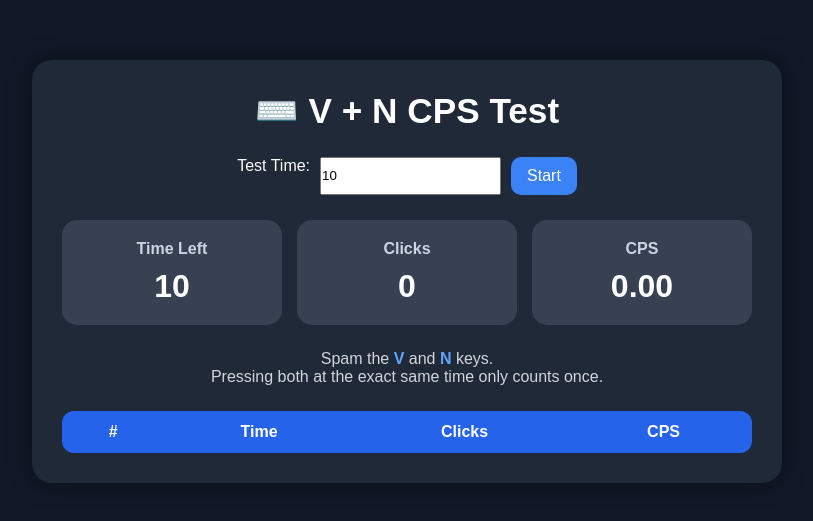
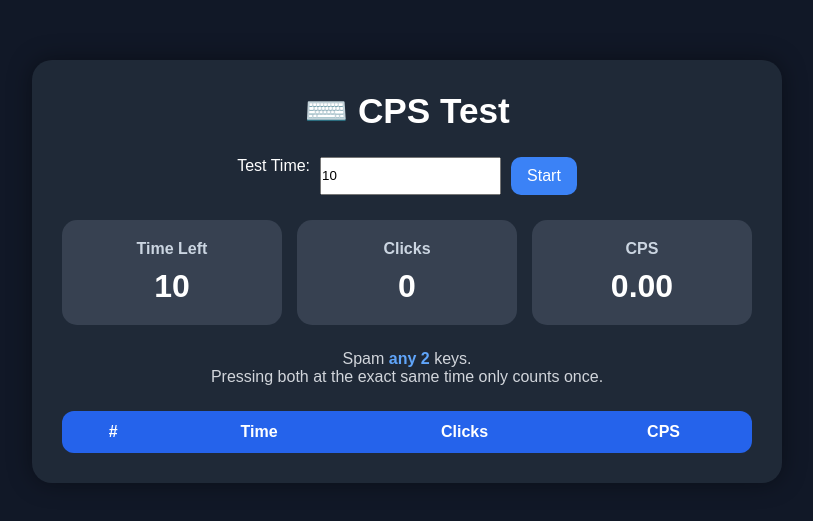
Before and after one commit to Jenishpr100/SpamPractice, a plain HTML site: page index.html in a window 1280 px wide. Shown: the part 129-650 px from the top of the page, without its empty margins (233-1046 px from the left). Drawn offline with Linux system fonts and the light colour scheme.

Commit message:
Update index.html

```diff
--- a/index.html
+++ b/index.html
@@ -3,13 +3,13 @@
 <head>
   <meta charset="UTF-8" />
   <meta name="viewport" content="width=device-width, initial-scale=1.0"/>
-  <title>V & N CPS Test</title>
+  <title>CPS Test</title>
   <link rel="stylesheet" href="style.css">
 </head>
 <body>
 
   <div class="container">
-    <h1>⌨️ V + N CPS Test</h1>
+    <h1>⌨️ CPS Test</h1>
 
     <div class="controls">
       <label>Test Time:</label>
@@ -43,7 +43,7 @@
     </div>
 
     <div class="info">
-      Spam the <span>V</span> and <span>N</span> keys.<br>
+      Spam  <span>any</span><span> 2</span> keys.<br>
       Pressing both at the exact same time only counts once.
     </div>
 
```
